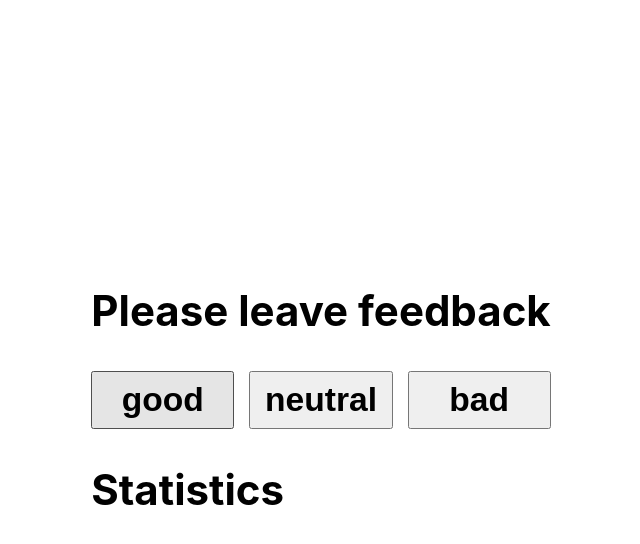
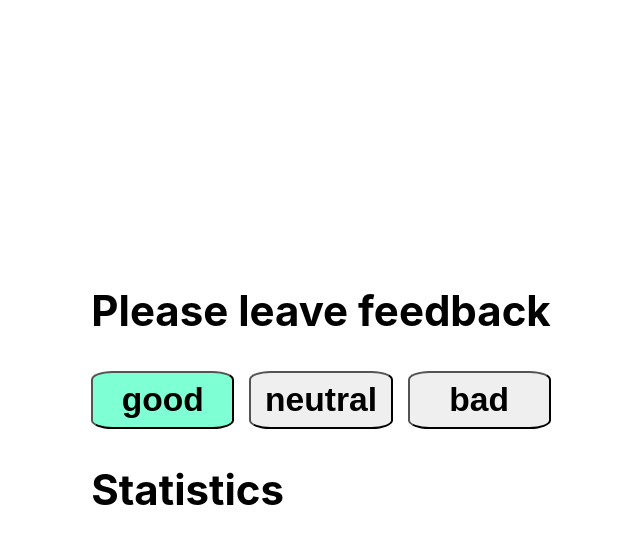
Before and after one commit to RomanVBohdanov22/goit-react-hw-02-feedback, a React (Create React App) app: page / in a window 1280 px wide. In both pictures the pointer is over the button "good". Shown: the top 544 px of the page, without its empty margins (319-959 px from the left). Built offline with nearby package versions, Linux system fonts and the light colour scheme.

Commit message:
I did this all

```diff
--- a/src/components/feedbackoptions/FeedbackOptions.css
+++ b/src/components/feedbackoptions/FeedbackOptions.css
@@ -10,4 +10,8 @@
   font-weight: 700;
   font-size: larger;
   padding: 8px;
+  border-radius: 15%;
 }
+.feedback button:hover {
+  background-color: aquamarine;
+}
```
Also changed, not shown: src/components/App.jsx (+0 -20 lines), src/components/statistics/Statistics.css (+0 -10 lines).
